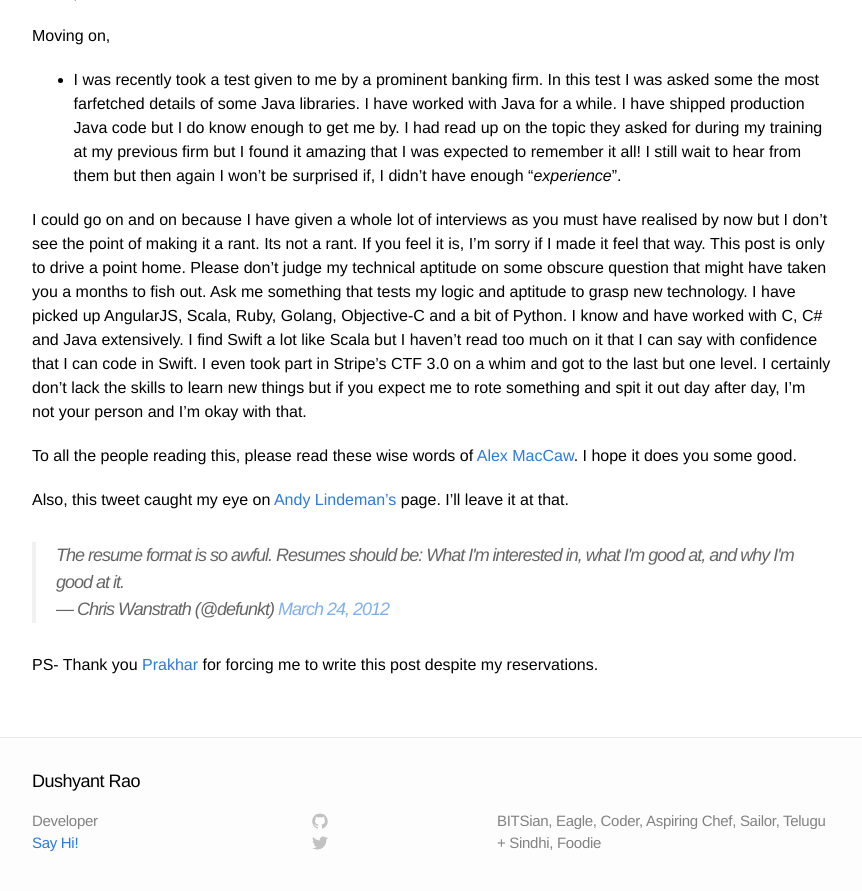
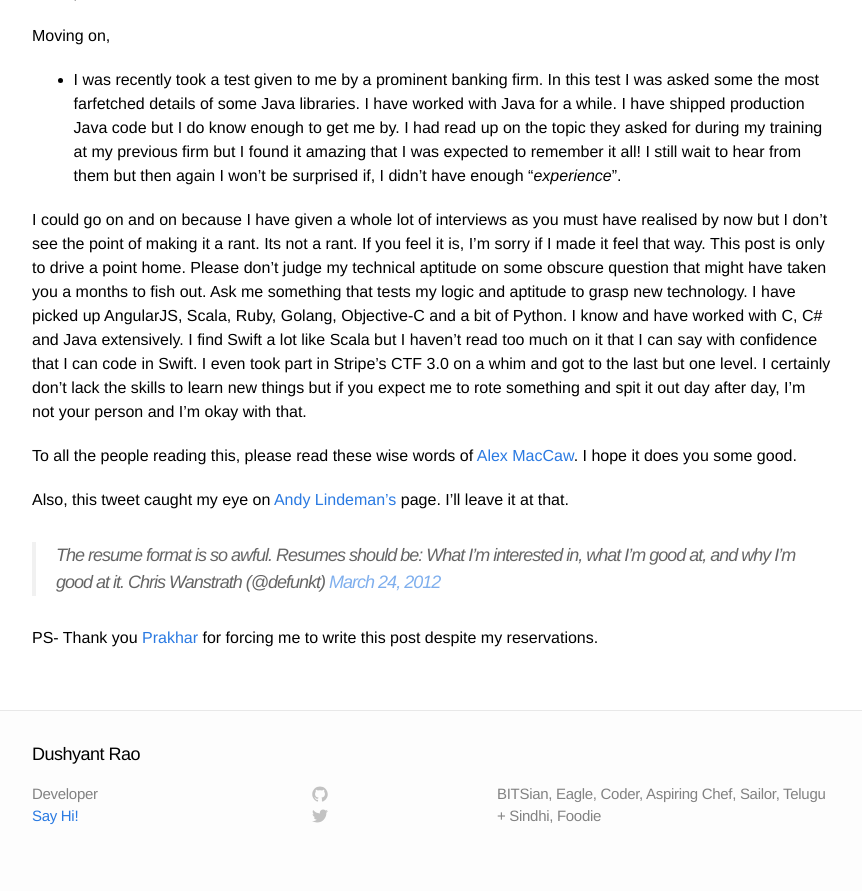
Before and after one commit to dushyantrao/dushyantrao.github.com, a Jekyll site: the page built from _posts/2014-06-12-interviews.markdown, in a window 1280 px wide and 900 px high, scrolled down 1642 px. Shown: the top 891 px of the window, without its empty margins (208-1070 px from the left). Built offline with Jekyll 4.4.1, drawn with Linux system fonts in a browser that asks for light colours; comment, search, counter and statistics services are not loaded; part of the change alters nothing that is shown.

Commit message:
a few corrections with the tweet.

```diff
--- a/_posts/2014-06-12-interviews.markdown
+++ b/_posts/2014-06-12-interviews.markdown
@@ -77,7 +77,9 @@ I have picked up AngularJS, Scala, Ruby, Golang, Objective-C and a bit of Python
 To all the people reading this, please read these wise words of [Alex MacCaw](http://blog.alexmaccaw.com/the-state-of-hiring). I hope it does you some good.
 
 Also, this tweet caught my eye on [Andy Lindeman's](http://www.andylindeman.com/about.html) page. I'll leave it at that.
-<blockquote class="twitter-tweet" lang="en"><p>The resume format is so awful. Resumes should be: What I&#39;m interested in, what I&#39;m good at, and why I&#39;m good at it.</p>&mdash; Chris Wanstrath (@defunkt) <a href="https://twitter.com/defunkt/statuses/183409973341065216">March 24, 2012</a></blockquote>
-<script async src="//platform.twitter.com/widgets.js" charset="utf-8"></script>
+
+>The resume format is so awful. Resumes should be: What I'm interested in, what I'm good at, and why I'm good at it.
+><cite>Chris Wanstrath (@defunkt)</cite> <a href="https://twitter.com/defunkt/statuses/183409973341065216">March 24, 2012</a>
+
 
 PS- Thank you [Prakhar](http://www.prakhar.me) for forcing me to write this post despite my reservations.
```
